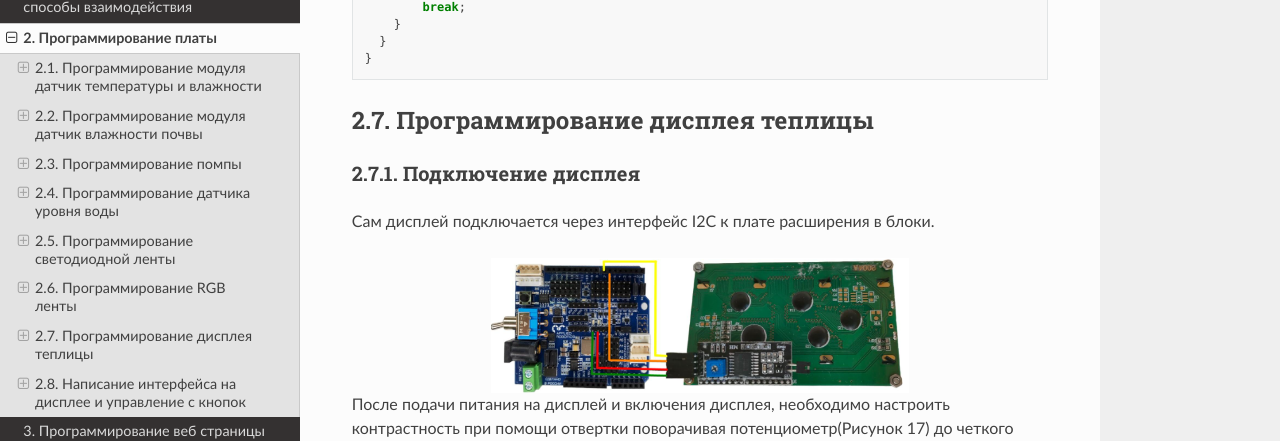
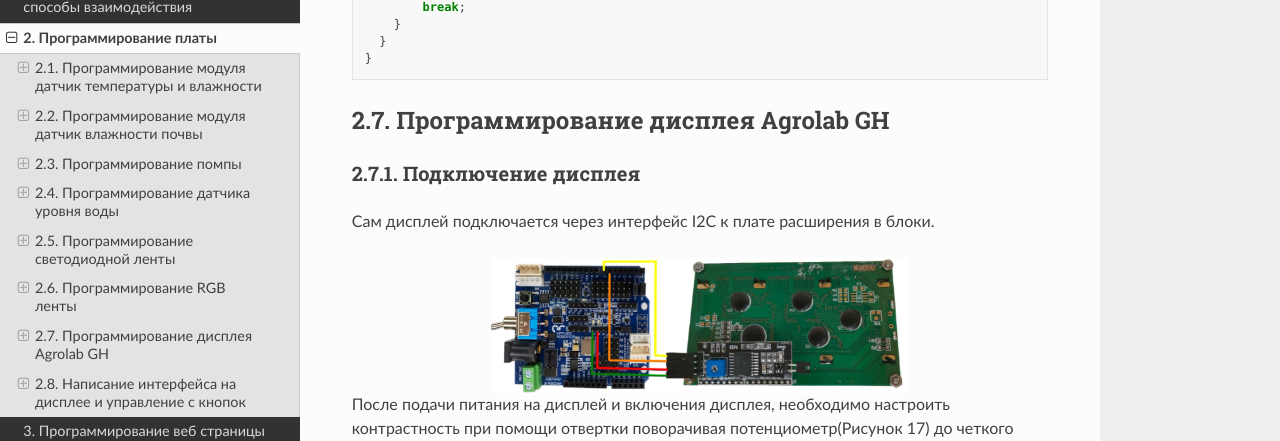
Before and after one commit to BBanwz/book_AL_GH, a Sphinx documentation site: the page built from docs/source/2/1.rst, in a window 1280 px wide and 900 px high, scrolled down 5186 px. Shown: the part 156-597 px from the top of the window. Built offline with Sphinx 7.4.7 and the Read the Docs theme 2.0.0, drawn with Linux system fonts in a browser that asks for light colours.

Commit message:
Update 1.rst

```diff
--- a/docs/source/2/1.rst
+++ b/docs/source/2/1.rst
@@ -230,7 +230,7 @@
     }
   }
 
-Программирование дисплея теплицы
+Программирование дисплея Agrolab GH
 --------------------------------
 
 Подключение дисплея
```
